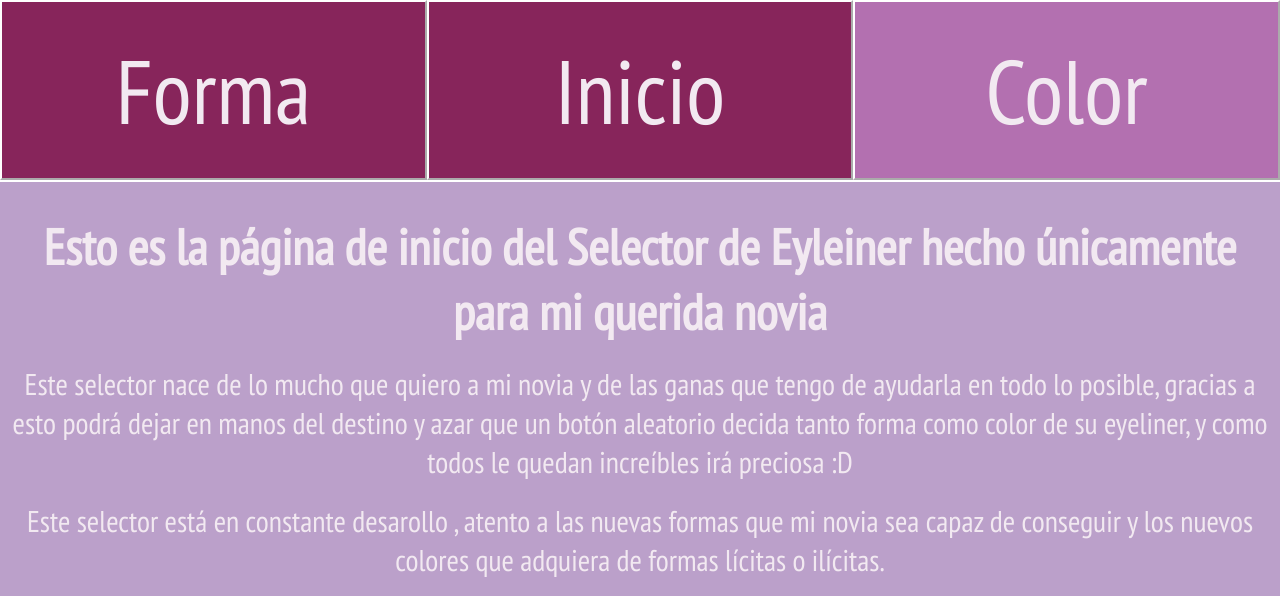
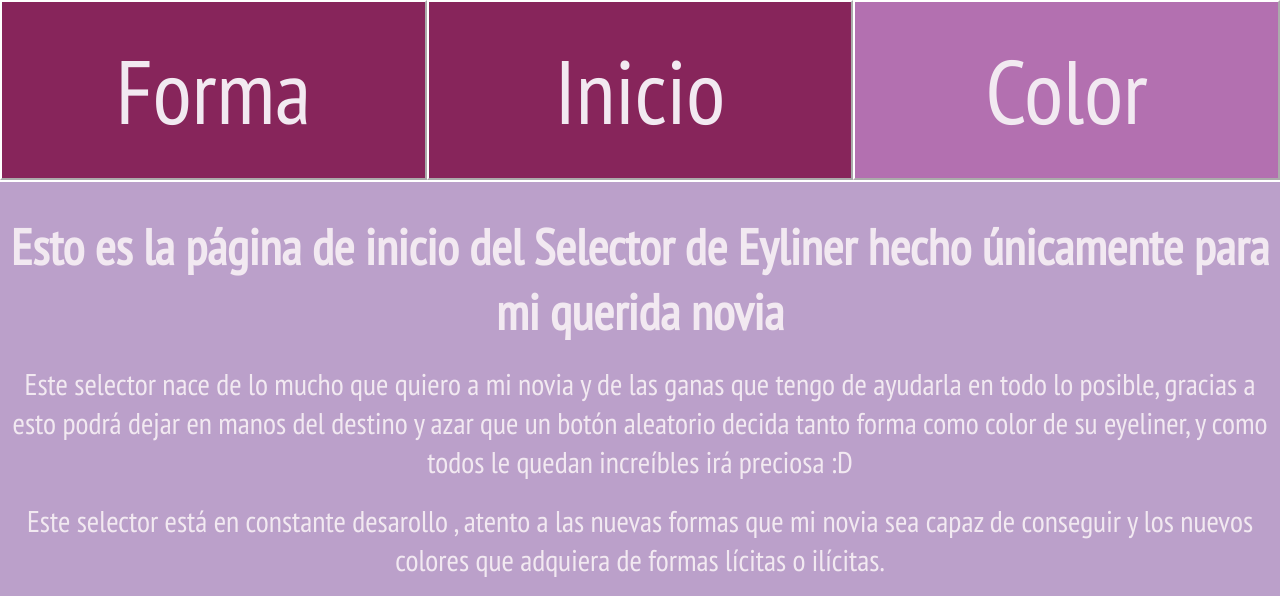
Before and after one commit to Trogui/eyeliner, a plain HTML site: page index.html in a window 1280 px wide. Shown: the top 596 px of the page. Drawn offline with Linux system fonts and the light colour scheme.

Commit message:
Update index.html

```diff
--- a/index.html
+++ b/index.html
@@ -38,7 +38,7 @@
 
     <div id = "indexBody">
         <br>
-        <h1>Esto es la página de inicio del Selector de Eyleiner hecho únicamente para mi querida novia</h1>
+        <h1>Esto es la página de inicio del Selector de Eyliner hecho únicamente para mi querida novia</h1>
 
         <p>Este selector nace de lo mucho que quiero a mi novia y de las ganas que tengo de ayudarla en todo lo posible, gracias a esto
             podrá dejar en manos del destino y azar que un botón aleatorio decida tanto forma como color de su eyeliner, y como todos le quedan increíbles
```
